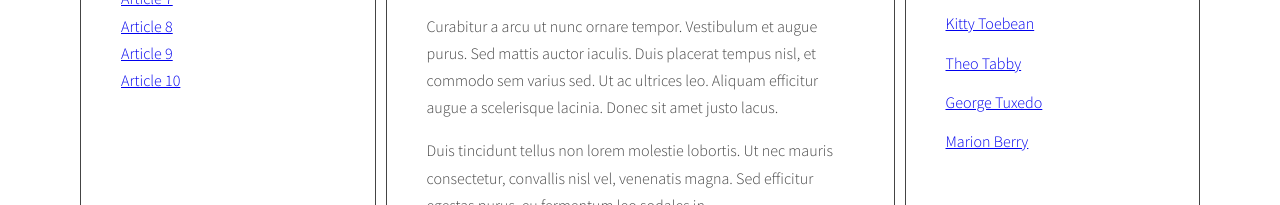
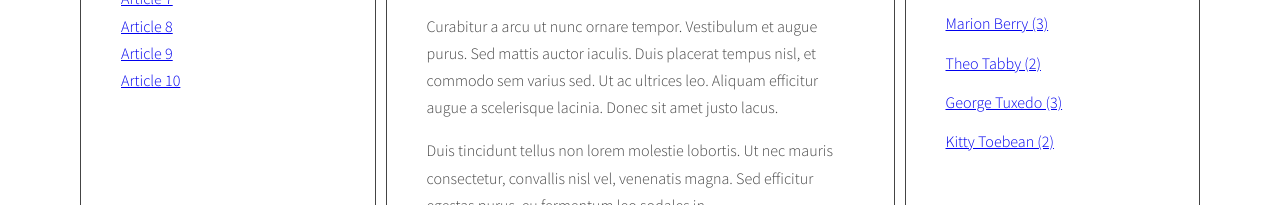
Before and after one commit to dawidkasza/javascript-blog, a website: page index.html in a window 1280 px wide. Shown: the part 536-741 px from the top of the page. Drawn offline with nearby package versions, Linux system fonts and the light colour scheme.

Commit message:
Add features to generate Authors to add author list on right

```diff
--- a/index.html
+++ b/index.html
@@ -161,36 +161,9 @@
             <aside class="sidebar" aria-label="Secondary">
                <h2 class="section-title">Tags</h2>
                <ul class="list tags list-horizontal">
-                  <!--
-                  <li><a href="#">design</a> <span>(6)</span></li>
-                  <li><a href="#">code</a> <span>(5)</span></li>
-                  <li><a href="#">tutorials</a> <span>(4)</span></li>
-                  <li><a href="#">reviews</a> <span>(4)</span></li>
-                  <li><a href="#">news</a> <span>(6)</span></li>
-                  -->
                </ul>
                <h2 class="section-title">Authors</h2>
                <ul class="list authors">
-                  <li>
-                     <a href="#">
-                     <span class="author-name">Kitty Toebean</span>
-                     </a>
-                  </li>
-                  <li>
-                     <a href="#">
-                     <span class="author-name">Theo Tabby</span>
-                     </a>
-                  </li>
-                  <li>
-                     <a href="#">
-                     <span class="author-name">George Tuxedo</span>
-                     </a>
-                  </li>
-                  <li>
-                     <a href="#">
-                     <span class="author-name">Marion Berry</span>
-                     </a>
-                  </li>
                </ul>
             </aside>
          </main>
--- a/js/script.js
+++ b/js/script.js
@@ -29,7 +29,8 @@
       optArticleAuthorsSelector = '.post-author',
       optTagsListSelector = '.tags.list',
       optCloudClassCount = 5,
-      ptCloudClassPrefix = 'tag-size-';
+      optCloudClassPrefix = 'tag-size-',
+      optAuthorsListSelector='.authors.list';
 
    // eslint-disable-next-line no-inner-declarations
    function generateTitleLinks(customSelector = '') {
@@ -90,7 +91,7 @@
 
    // eslint-disable-next-line no-inner-declarations
    function generateTags(){
-      /* [NEW] create a new variable allTags with an empty array */
+      /* [NEW] create a new variable allTags with an empty object */
       let allTags = {};
       /* find all articles */
       const articles= document.querySelectorAll(optArticleSelector);
@@ -133,7 +134,7 @@
       /* [NEW] START LOOP: for each tag in allTags: */
       for(let tag in allTags){
          /* [NEW] generate code of a link and add it to allTagsHTML */
-         allTagsHTML += '<li><a href="#tag-'+tag+'" class="'+ptCloudClassPrefix+calculateTagClass(allTags[tag], tagsParams)+'">'+tag+' (' + allTags[tag] + ') '+'</a></li>';
+         allTagsHTML += '<li><a href="#tag-'+tag+'" class="'+optCloudClassPrefix+calculateTagClass(allTags[tag], tagsParams)+'">'+tag+' (' + allTags[tag] + ') '+'</a></li>';
       }
       /* [NEW] END LOOP: for each tag in allTags: */
 
@@ -190,6 +191,8 @@
 
    // eslint-disable-next-line no-inner-declarations
    function generateAuthors(){
+      /* [NEW] create a new variable allTags with an empty object */
+      let allAuthors = {};
       /* find all articles */
       const articles= document.querySelectorAll(optArticleSelector);
       /* START LOOP: for every article: */
@@ -201,11 +204,35 @@
          /* get author from data-author attribute */
          const articleAuthors = article.getAttribute('data-author');
          const linkHTML = '<a href="#author-'+articleAuthors+'"><span>by '+articleAuthors+'</span></a>';
+         console.log(articleAuthors);
          html=html + linkHTML;
+
+         if(!allAuthors[articleAuthors]) {
+            /* [NEW] add generated code to allAuthors object */
+            allAuthors[articleAuthors] = 1;
+         } else {
+            allAuthors[articleAuthors]++;
+         }
+         console.log(allAuthors);
          /* insert HTML of the links into the author wrapper */
          articleAuthorList.innerHTML = html;
          /* END LOOP: for every article: */
       }
+      /* [NEW] find list of authors in right column */
+      const authorsList = document.querySelector(optAuthorsListSelector);
+      /* [NEW] create variable for all links HTML code */
+      let allAuthorsHTML = '';
+
+      /* [NEW] START LOOP: for each tag in allAuthors: */
+      for(let author in allAuthors){
+         /* [NEW] generate code of a link and add it to allAuthorsHTML */
+         console.log(author);
+         allAuthorsHTML += '<li><a href="#author-'+author+'">'+author+' (' + allAuthors[author] + ') '+'</a></li>';
+      }
+      /* [NEW] END LOOP: for each author in allAuthors: */
+
+      /*[NEW] add HTML from allAuthorsHTML to authorList */
+      authorsList.innerHTML = allAuthorsHTML;
    }
 
    generateAuthors();
```
